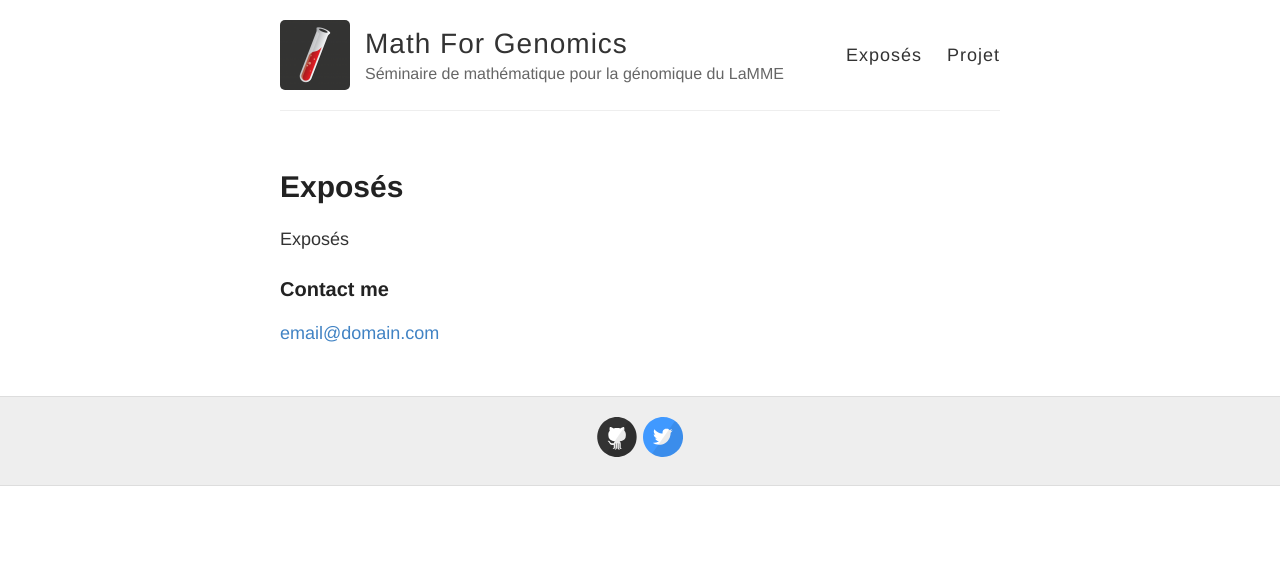
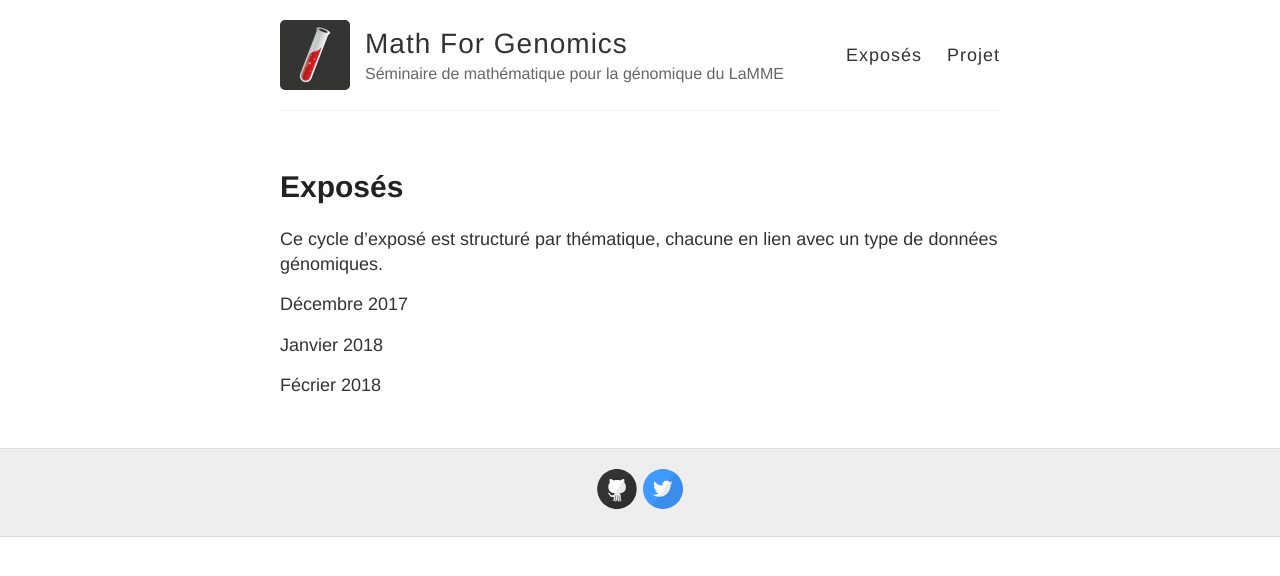
Before and after one commit to MathForGenomics/MathForGenomics.github.io, a Jekyll site: the page built from exposes.md, in a window 1280 px wide. Shown: the top 576 px of the page. Built offline with Jekyll 4.4.1, drawn with Linux system fonts in a browser that asks for light colours.

Commit message:
Update exposes.md

```diff
--- a/exposes.md
+++ b/exposes.md
@@ -4,8 +4,10 @@ title: Exposés
 permalink: /exposes/
 ---
 
-Exposés
+Ce cycle d’exposé est structuré par thématique, chacune en lien avec un type de données génomiques.
 
-### Contact me
+Décembre 2017
 
-[email@domain.com](mailto:email@domain.com)
+Janvier 2018
+
+Fécrier 2018
```
